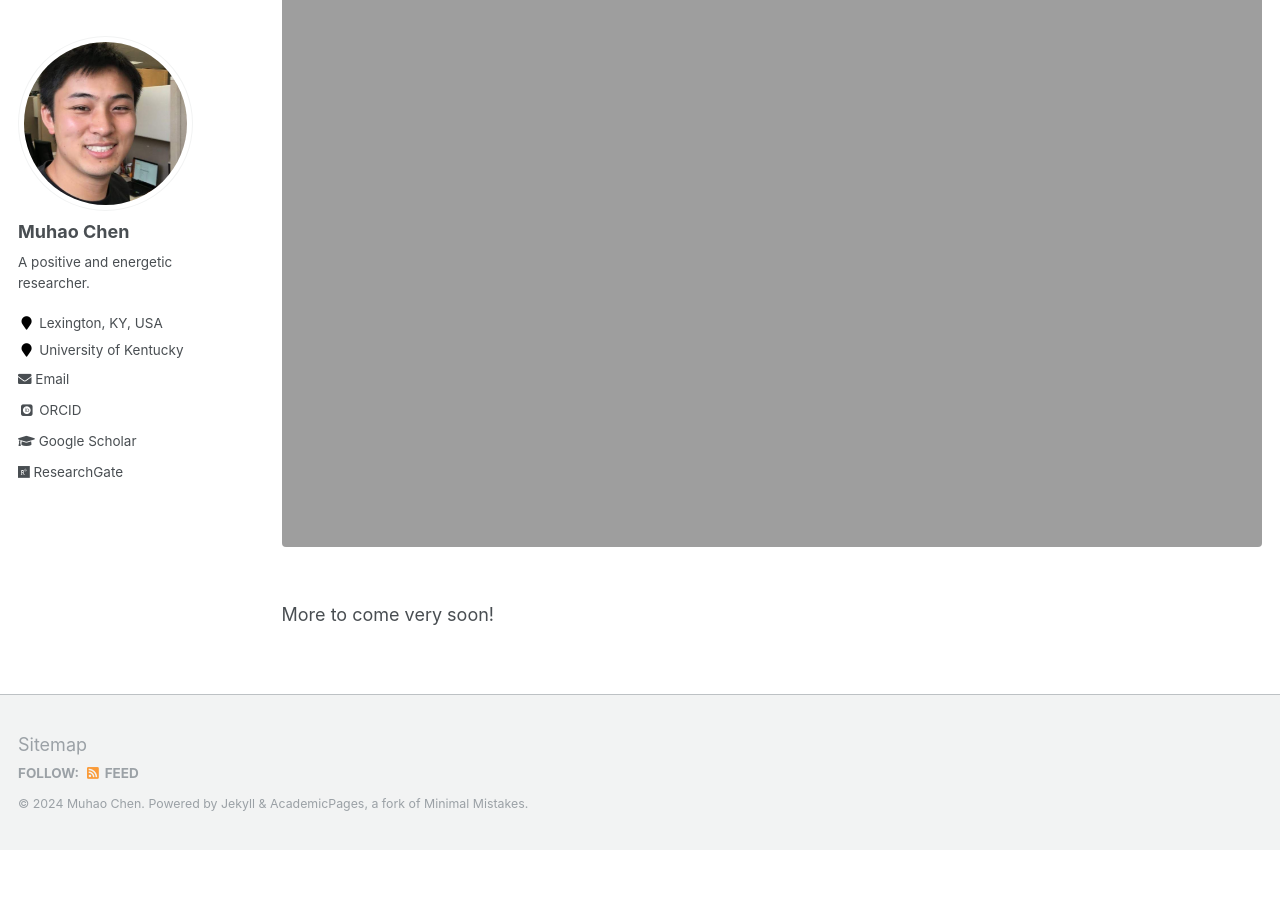
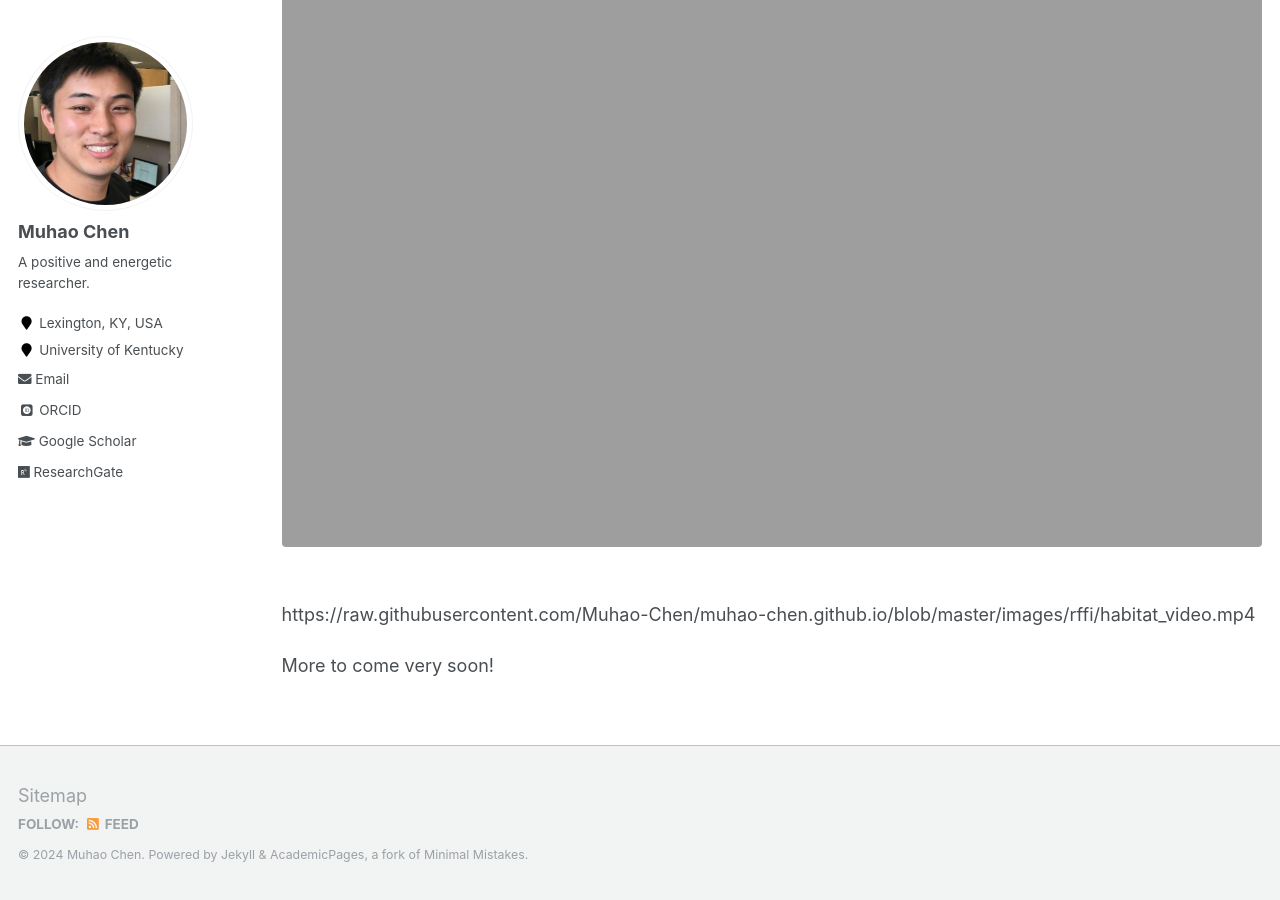
Before and after one commit to Muhao-Chen/muhao-chen.github.io, a Jekyll site: the page built from _pages/sitemap.md, in a window 1280 px wide and 900 px high, scrolled down 621 px. Built offline with Jekyll 4.4.1, drawn with Linux system fonts in a browser that asks for light colours; some web fonts are replaced; before the commit the page ends 1471 px from its top, so only the background shows below that; part of the change alters nothing that is shown.

Commit message:
Update sitemap.md

```diff
--- a/_pages/sitemap.md
+++ b/_pages/sitemap.md
@@ -18,7 +18,7 @@ The motivation behind designing an Expandable Shielded Rotating Space Habitat st
 
 <!-- <figure><img src="{{ site.url }}/images/rffi/habitat_video.mp4" width="100px" height="100px"/></figure> -->
 
-<!-- https://raw.githubusercontent.com/Muhao-Chen/muhao-chen.github.io/blob/images/rffi/habitat_video.mp4 -->
+https://raw.githubusercontent.com/Muhao-Chen/muhao-chen.github.io/blob/master/images/rffi/habitat_video.mp4
 
 
 <!-- Muhao-Chen/muhao-chen.github.io/blob/main/ -->
```
